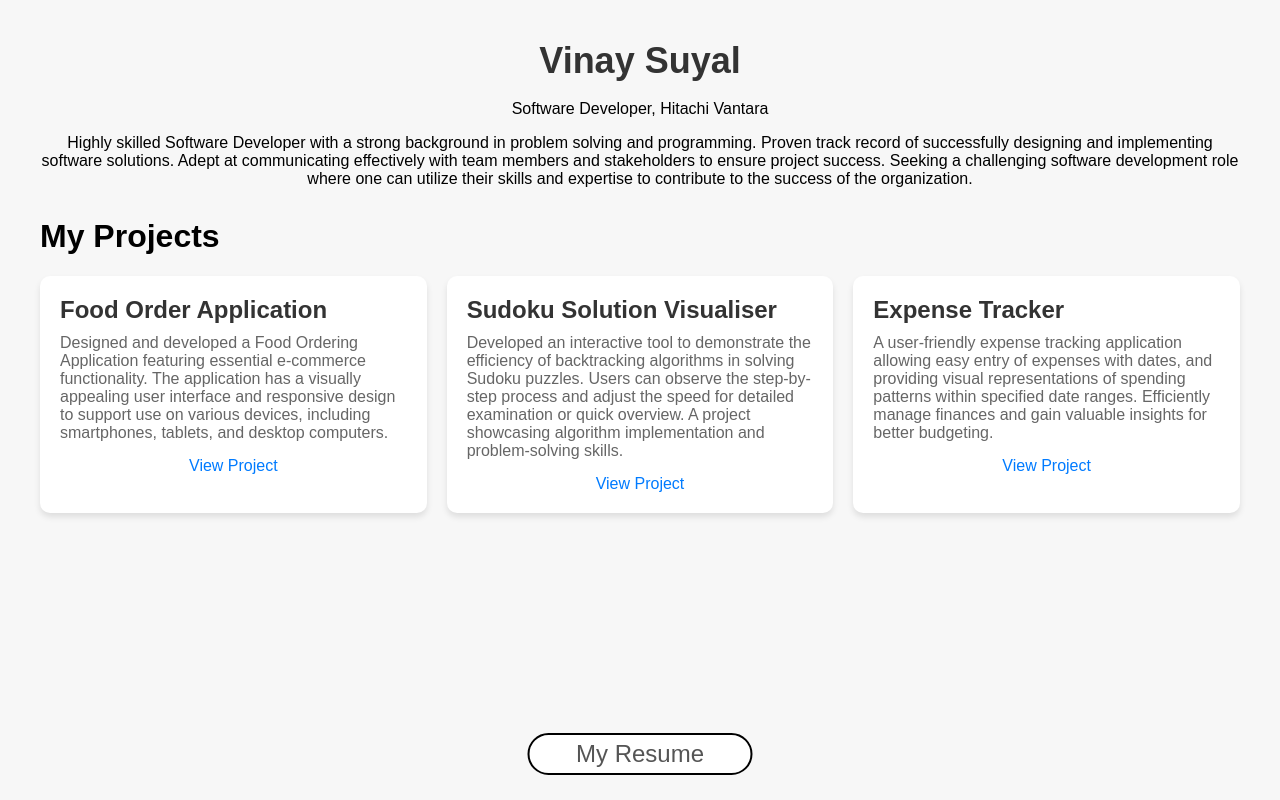
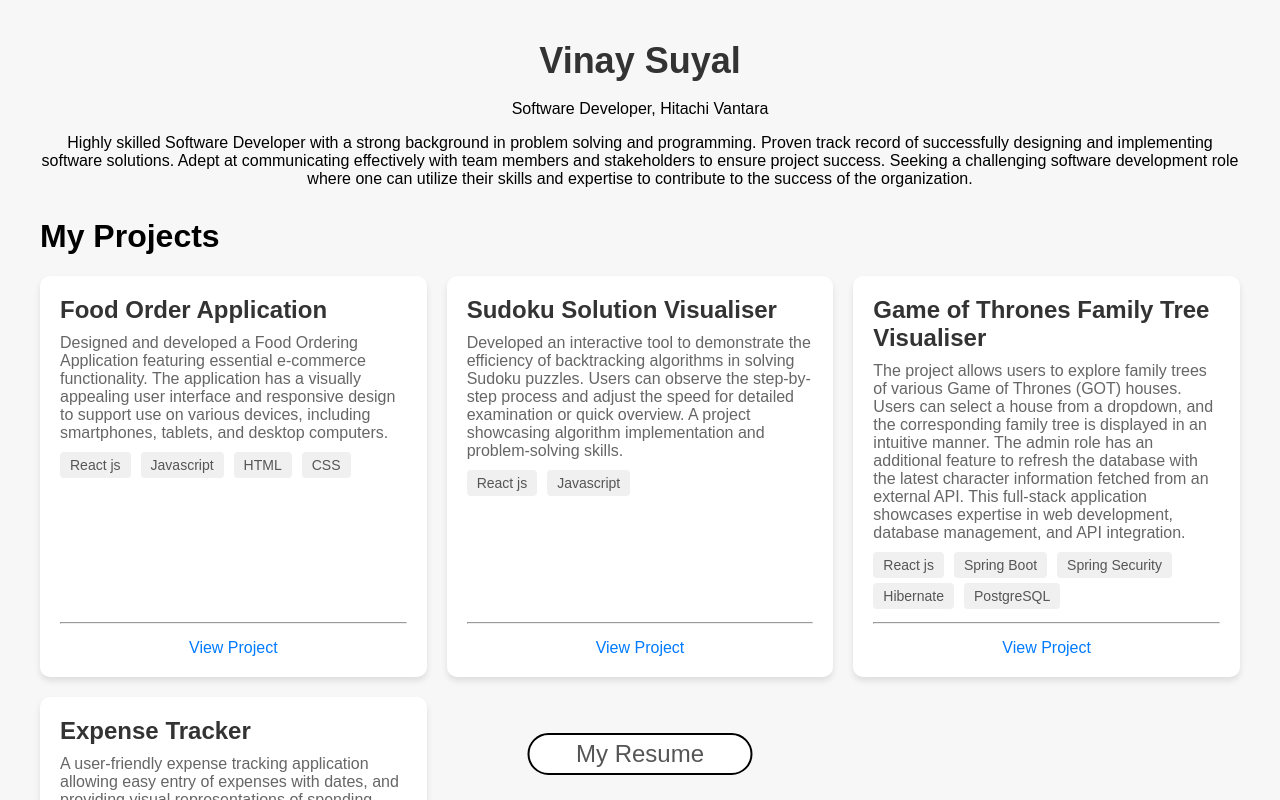
Before and after one commit to vinaysuyal/vinaysuyalPortfolio, a React (Create React App) app: page / in a window 1280 px wide. Shown: the top 800 px of the page. Built offline with nearby package versions, Linux system fonts and the light colour scheme.

Commit message:
Project added, visual changes made

```diff
--- a/src/App.css
+++ b/src/App.css
@@ -33,6 +33,9 @@ body {
 }
 
 .project {
+  display: flex;
+  flex-direction: column;
+  justify-content: space-between;
   background-color: #fff;
   border-radius: 10px;
   padding: 20px;
@@ -117,3 +120,19 @@ body {
 .close-button:hover {
   color: #b12025;
 }
+
+.technologies-list {
+  display: flex;
+  flex-wrap: wrap;
+  margin-top: 10px;
+}
+
+.technologies-list span {
+  background-color: #f0f0f0;
+  border-radius: 4px;
+  padding: 5px 10px;
+  margin-right: 10px;
+  margin-bottom: 5px;
+  font-size: 14px;
+  color: #555;
+}
--- a/src/App.js
+++ b/src/App.js
@@ -9,6 +9,7 @@ const projects = [
     description:
       "Designed and developed a Food Ordering Application featuring essential e-commerce functionality. The application has a visually appealing user interface and responsive design to support use on various devices, including smartphones, tablets, and desktop computers.",
     link: "https://food-order-app-sand-six.vercel.app/",
+    technologiesUsed: ["React js", "Javascript", "HTML", "CSS"],
   },
   {
     id: 2,
@@ -16,13 +17,29 @@ const projects = [
     description:
       " Developed an interactive tool to demonstrate the efficiency of backtracking algorithms in solving Sudoku puzzles. Users can observe the step-by-step process and adjust the speed for detailed examination or quick overview. A project showcasing algorithm implementation and problem-solving skills.",
     link: "https://sudoku-solver-inky.vercel.app/",
+    technologiesUsed: ["React js", "Javascript"],
   },
   {
     id: 3,
+    title: "Game of Thrones Family Tree Visualiser",
+    description:
+      "The project allows users to explore family trees of various Game of Thrones (GOT) houses. Users can select a house from a dropdown, and the corresponding family tree is displayed in an intuitive manner. The admin role has an additional feature to refresh the database with the latest character information fetched from an external API. This full-stack application showcases expertise in web development, database management, and API integration.",
+    link: "https://github.com/vinaysuyal/gotFamilyTree",
+    technologiesUsed: [
+      "React js",
+      "Spring Boot",
+      "Spring Security",
+      "Hibernate",
+      "PostgreSQL",
+    ],
+  },
+  {
+    id: 4,
     title: "Expense Tracker",
     description:
       " A user-friendly expense tracking application allowing easy entry of expenses with dates, and providing visual representations of spending patterns within specified date ranges. Efficiently manage finances and gain valuable insights for better budgeting.",
     link: "https://expense-tracker-one-nu.vercel.app/",
+    technologiesUsed: ["React js", "Javascript", "Material UI", "HTML"],
   },
 
   // Add more projects as needed
@@ -81,11 +98,25 @@ const App = () => {
         <div className="projects">
           {projects.map((project) => (
             <div key={project.id} className="project">
-              <h3>{project.title}</h3>
-              <p>{project.description}</p>
-              <a href={project.link} target="_blank" rel="noopener noreferrer">
-                View Project
-              </a>
+              <div>
+                <h3>{project.title}</h3>
+                <p>{project.description}</p>
+                <div className="technologies-list">
+                  {project?.technologiesUsed?.map((technology) => (
+                    <span key={technology}>{technology}</span>
+                  ))}
+                </div>
+              </div>
+              <div>
+                <hr />
+                <a
+                  href={project.link}
+                  target="_blank"
+                  rel="noopener noreferrer"
+                >
+                  View Project
+                </a>
+              </div>
             </div>
           ))}
         </div>
```
